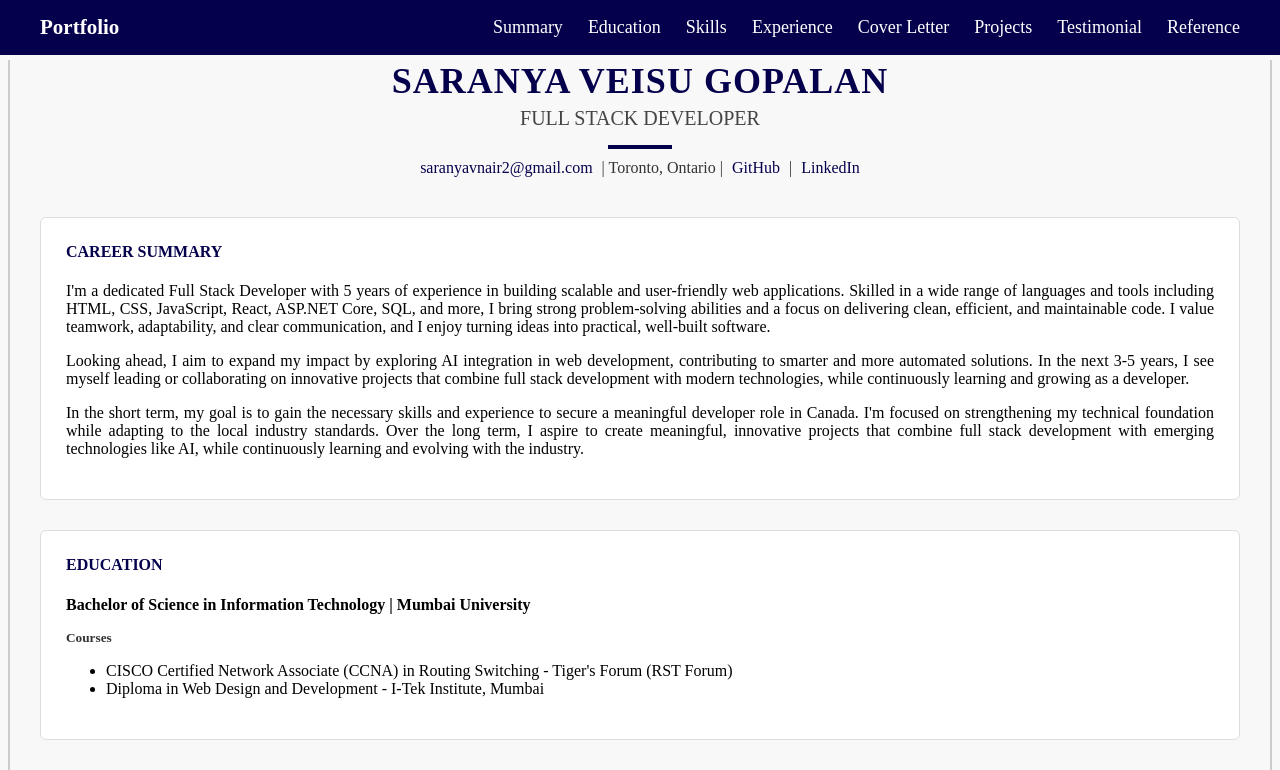
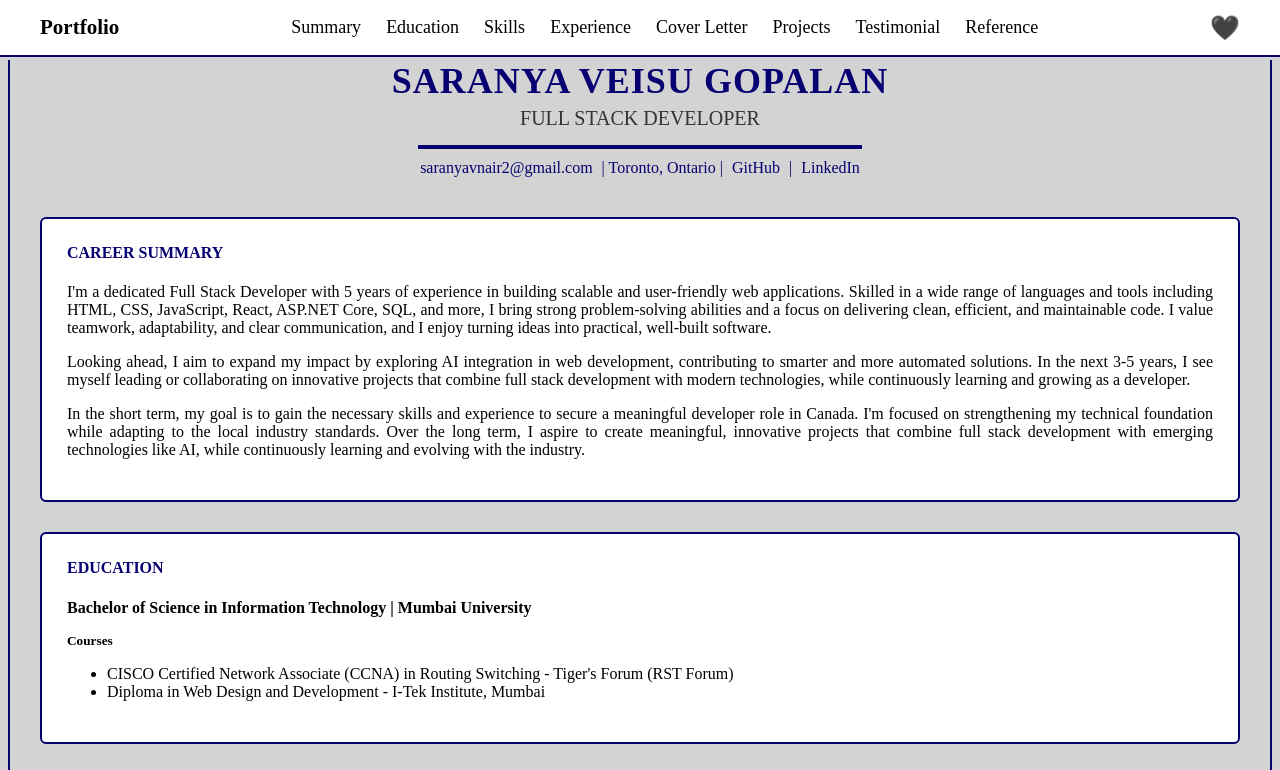
Before and after one commit to gitsaranya/PortfolioNew, a plain HTML site: page index.html in a window 1280 px wide. Shown: the top 770 px of the page. Drawn offline with Linux system fonts and the light colour scheme.

Commit message:
Dark/Light Theme

```diff
--- a/index.html
+++ b/index.html
@@ -23,6 +23,7 @@
                 <li><a href="#testimonial">Testimonial</a></li>
                 <li><a href="#reference">Reference</a></li>
             </ul>
+            <button id="theme-toggle" aria-label="Toggle theme">🖤</button>
         </div>
     </nav>
 
--- a/portfolio.js
+++ b/portfolio.js
@@ -113,3 +113,25 @@ fetch('portfolio.json')
 
     profileContainer.innerHTML = html;
   });
+
+window.addEventListener('DOMContentLoaded', () => {
+  const themeBtn = document.getElementById('theme-toggle');
+  if (!themeBtn) return;
+
+  let darkMode = localStorage.getItem('theme')
+    ?? (window.matchMedia('(prefers-color-scheme: dark)').matches ? 'dark' : 'light');
+
+  let isDark = darkMode === 'dark';
+  setTheme(isDark);
+
+  themeBtn.addEventListener('click', () => {
+    isDark = !isDark;
+    setTheme(isDark);
+  });
+
+  function setTheme(dark) {
+    document.body.classList.toggle('dark-theme', dark);
+    themeBtn.textContent = dark ? '🤍' : '🖤';
+    localStorage.setItem('theme', dark ? 'dark' : 'light');
+  }
+});
--- a/style.css
+++ b/style.css
@@ -1,17 +1,43 @@
-/* body {
+html {
+  scroll-padding-top: 90px;
+  scroll-behavior: smooth;
+}
+
+body {
   margin: 0;
   font-family: Inconsolata;
   padding-top: 60px;
   scroll-behavior: smooth;
+  background: #d3d3d3;
+  color: black;
+}
+
+body.dark-theme {
+  background: black;
+  color: white;
 }
 
 .navbar {
   position: fixed;
   top: 0;
   width: 100%;
-  background: #05004b;
-  color: white;
+  background: white;
   z-index: 1000;
+  border-bottom: 2px solid #070070;
+}
+
+body.dark-theme .navbar {
+  background: #333333;
+  border-bottom: 2px solid white;
+}
+
+#theme-toggle {
+  background: none;
+  border: none;
+  padding: 0;
+  cursor: pointer;
+  font-size: 1.5rem;
+  line-height: 1;
 }
 
 .nav-container {
@@ -26,8 +52,12 @@
 .nav-title {
   font-size: 21px;
   font-weight: bold;
+  color: black;
+  text-decoration: none;
+}
+
+body.dark-theme .nav-title {
   color: white;
-  text-decoration: none;
 }
 
 .nav-links {
@@ -39,131 +69,45 @@
 }
 
 .nav-links li a {
-  color: white;
+  color: black;
   text-decoration: none;
   font-size: 18px;
+}
+
+body.dark-theme .nav-links li a {
+  color: white;
 }
 
 .nav-links li a:hover {
   text-decoration: underline;
 }
 
-section,
-h4 {
-  scroll-margin-top: 70px;
+section {
+  background: white;
+  border: 2px solid #070070;
+  padding: 25px;
+  margin-bottom: 30px;
+  border-radius: 6px;
 }
 
-h4 {
-  color: #05004b;
-  margin-top: 40px;
+body.dark-theme section {
+  background: #333333;
+  border: 2px solid white;
+  color: white;
 }
 
-ul.skills-list {
-  list-style: none;
-  padding: 0;
-  margin: 0;
+h3 {
+  color: white;
 }
 
-ul.skills-list li {
-  display: grid;
-  grid-template-columns: 250px auto;
-  align-items: start;
-  margin-bottom: 8px;
-}
-
-ul.skills-list b {
-  font-weight: bold;
-  text-align: left;
-}
-
-
-@media (max-width: 600px) {
-  .nav-container {
-    flex-direction: column;
-    align-items: flex-start;
-  }
-
-  .nav-links {
-    flex-direction: column;
-    gap: 10px;
-    width: 100%;
-    padding-top: 10px;
-  }
-} */
-
-html {
-    scroll-padding-top: 90px;
-}
-
-body {
-  margin: 0;
-  font-family: Inconsolata;
-  padding-top: 60px;
-  scroll-behavior: smooth;
-  background: #f8f8f8;
-}
-
-.navbar {
-  position: fixed;
-  top: 0;
-  width: 100%;
-  background: #05004b;
-  color: white;
-  z-index: 1000;
-}
-
-.nav-container {
-  display: flex;
-  justify-content: space-between;
-  align-items: center;
-  padding: 15px 30px;
-  max-width: 1200px;
-  margin: 0 auto;
-}
-
-.nav-title {
-  font-size: 21px;
-  font-weight: bold;
-  color: white;
-  text-decoration: none;
-}
-
-.nav-links {
-  list-style: none;
-  display: flex;
-  gap: 25px;
-  margin: 0;
-  padding: 0;
-}
-
-.nav-links li a {
-  color: white;
-  text-decoration: none;
-  font-size: 18px;
-}
-
-.nav-links li a:hover {
-  text-decoration: underline;
-}
-
-/* Content wrapper */
 main {
   max-width: 900px;
   margin: 0 auto;
   padding: 40px 20px;
 }
 
-/* Each section */
-section {
-  background: white;
-  border: 1px solid #ddd;
-  padding: 25px;
-  margin-bottom: 30px;
-  border-radius: 6px;
-}
-
 h4 {
-  color: #05004b;
+  color: #070070;
   margin-top: 0;
   text-align: left;
 }
@@ -198,32 +142,40 @@ ul.skills-list b {
 .profile-header h1 {
   font-size: 36px;
   margin: 0;
-  color: #05004b;
+  color: #070070;
   letter-spacing: 1px;
 }
 
 .profile-header h2 {
   font-size: 20px;
   margin: 5px 0 15px;
-  color: #444;
+  color: #333333;
   font-weight: normal;
 }
 
 .profile-header hr {
-  width: 60px;
-  border: 2px solid #05004b;
+  width: 440px;
+  border: 2px solid #070070;
   margin: 0 auto;
+}
+
+body.dark-theme .profile-header h1 {
+  color: #7aaebb  ;
+}
+
+body.dark-theme .profile-header h2 {
+  color: #7aaebb;
 }
 
 .contact-line {
   text-align: center;
   font-size: 16px;
   margin: 10px 0 20px 0;
-  color: #333;
+  color: #070070;
 }
 
 .contact-line a {
-  color: #05004b;
+  color: #070070;
   text-decoration: none;
   margin: 0 5px;
 }
@@ -232,20 +184,42 @@ ul.skills-list b {
   text-decoration: underline;
 }
 
+body.dark-theme .contact-line,
+body.dark-theme .contact-line a {
+  color: #7aaebb;
+}
+
 #profileContainer {
   max-width: 1200px;
   margin: 0 auto 40px;
   padding: 0 30px;
   text-align: justify;
-  border-left: 2px solid #ccc;
-  border-right: 2px solid #ccc;
+  border-left: 2px solid #070070;
+  border-right: 2px solid #070070;
 }
 
-#profileContainer h1, #profileContainer h2 {
+body.dark-theme #profileContainer {
+  border-left: 2px solid #070070;
+  border-right: 2px solid #070070;
+}
+
+body.dark-theme .section-title {
+  color: #7aaebb;
+}
+
+#profileContainer h1,
+#profileContainer h2 {
   text-align: center;
 }
 
-/* Cover Letter Box */
+.subsection-title {
+  color: black;
+}
+
+body.dark-theme .subsection-title {
+  color: #7aaebb;
+}
+
 #coverletter p {
   background: #e0f0ff;
   padding: 20px;
@@ -258,11 +232,10 @@ ul.skills-list b {
   margin-right: auto;
 }
 
-/* Testimonials Cards */
 #testimonial p {
   background: white;
   border-radius: 10px;
-  box-shadow: 0 2px 8px rgba(0,0,0,0.15);
+  box-shadow: 0 2px 8px rgba(0, 0, 0, 0.15);
   padding: 20px;
   margin-bottom: 20px;
   font-style: italic;
@@ -271,23 +244,20 @@ ul.skills-list b {
   margin-right: auto;
 }
 
-/* Smaller headers inside experience/projects */
 h5 {
-  color: #333;
+  color: #333333;
   margin-top: 15px;
   margin-bottom: 5px;
 }
 
 /* Responsive adjustments */
 @media (max-width: 600px) {
-  #coverletter p, #testimonial p {
+  #coverletter p,
+  #testimonial p {
     max-width: 100%;
     padding: 15px;
   }
-}
 
-
-@media (max-width: 600px) {
   .nav-container {
     padding: 10px 15px;
   }
@@ -306,14 +276,15 @@ h5 {
     padding: 5px 10px;
   }
 
-  /* Optional: hide scrollbar (Webkit) */
   .nav-links::-webkit-scrollbar {
     height: 6px;
   }
+
   .nav-links::-webkit-scrollbar-thumb {
     background: #888;
     border-radius: 3px;
   }
+
   .nav-links::-webkit-scrollbar-track {
     background: transparent;
   }
```
Lines whose indentation alone changed are shown as unchanged.
